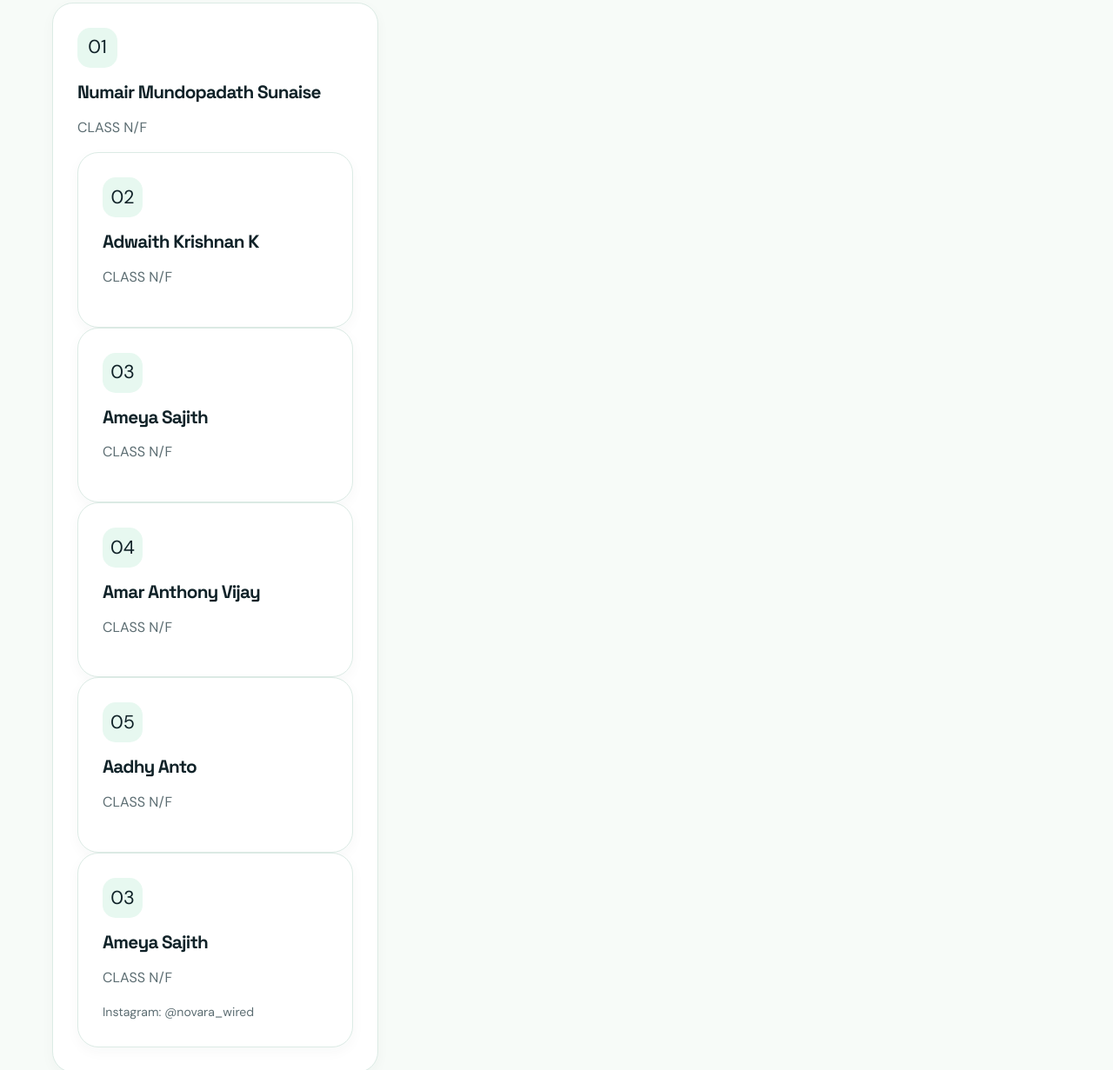
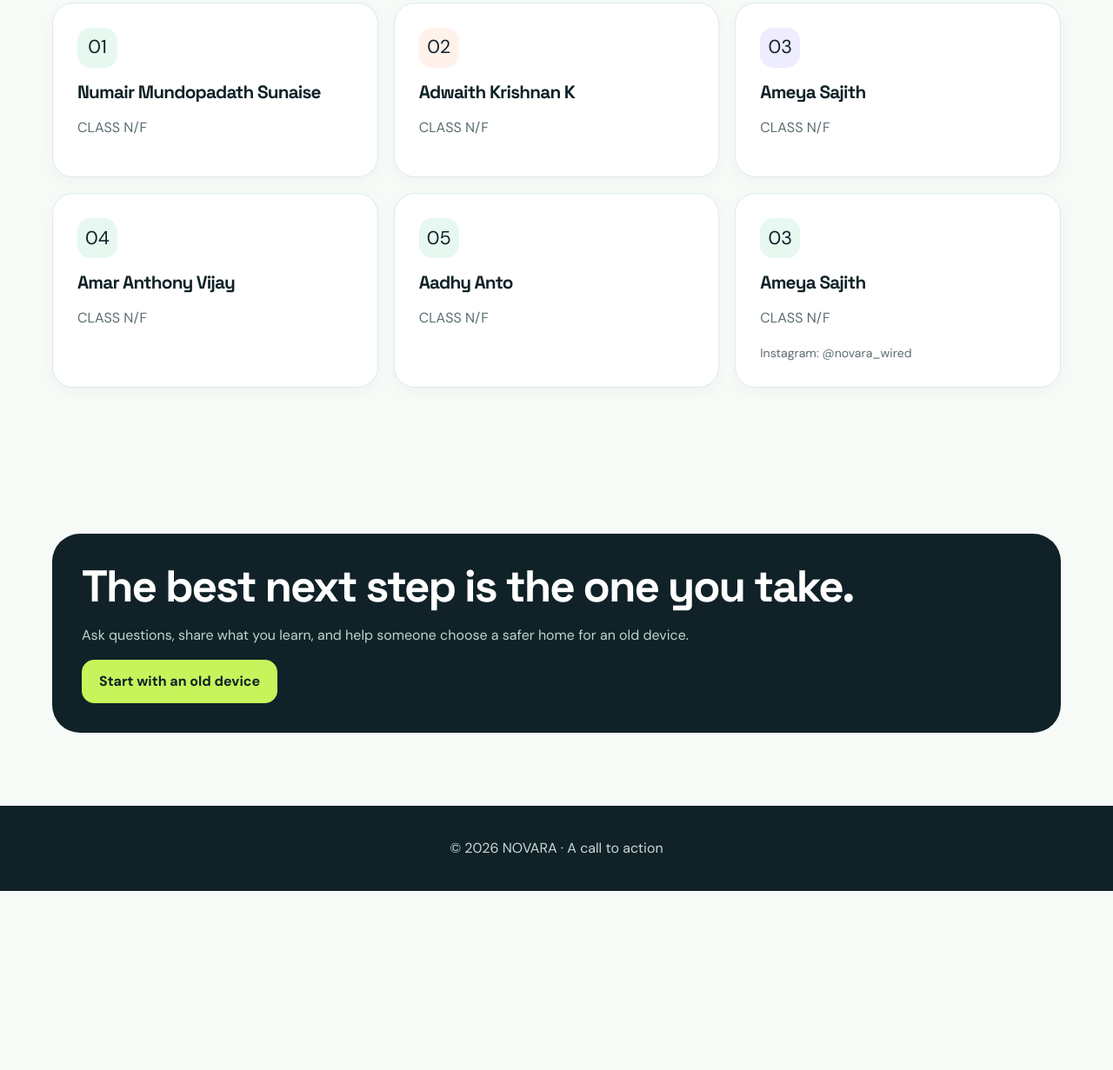
Before and after one commit to kdkcreate/NOVARA, a website: page team.html in a window 1280 px wide. Shown: the part 917-2148 px from the top of the page at 87% size. After the commit the page ends 1942 px from the top, so only its background shows below. Drawn offline with Linux system fonts and the light colour scheme.

Commit message:
Update team.html

```diff
--- a/team.html
+++ b/team.html
@@ -25,9 +25,6 @@
         <div class="section-heading"><div>
           <span class="eyebrow">The NOVARA team</span>
           <h2 class="section-title">Curious minds. Practical action.</h2></div><p class="section-sub">code</p></div><div class="cards-3">
-            <article class="card"><div class="icon">01</div><h3>Numair Mundopadath Sunaise</h3><p>CLASS N/F</p>
-            <article class="card"><div class="icon">02</div><h3>Adwaith Krishnan K</h3><p>CLASS N/F</p></article>
-            <article class="card"><div class="icon">03</div><h3>Ameya Sajith</h3><p>CLASS N/F</p></article>
-            <article class="card"><div class="icon">04</div><h3>Amar Anthony Vijay</h3><p>CLASS N/F</p></article>
-            <article class="card"><div class="icon">05</div><h3>Aadhy Anto</h3><p>CLASS N/F</p></article>
+            <article class="card"><div class="icon">01</div><h3>Numair Mundopadath Sunaise</h3><p>CLASS N/F</p></article><article class="card"><div class="icon">02</div><h3>Adwaith Krishnan K</h3><p>CLASS N/F</p></article><article class="card"><div class="icon">03</div><h3>Ameya Sajith</h3><p>CLASS N/F</p></article>
+            <article class="card"><div class="icon">04</div><h3>Amar Anthony Vijay</h3><p>CLASS N/F</p></article><article class="card"><div class="icon">05</div><h3>Aadhy Anto</h3><p>CLASS N/F</p></article>
             <article class="card"><div class="icon">03</div><h3>Ameya Sajith</h3><p>CLASS N/F</p><p class="note">Instagram: @novara_wired</p></article></div></section><section id="join" class="container reveal"><div class="feature-band"><h2 class="section-title">The best next step is the one you take.</h2><p>Ask questions, share what you learn, and help someone choose a safer home for an old device.</p><a class="btn" href="index.html#start">Start with an old device</a></div></section></main><footer><div class="container">© 2026 NOVARA · A call to action</div></footer><script src="script.js"></script></body></html>
```
